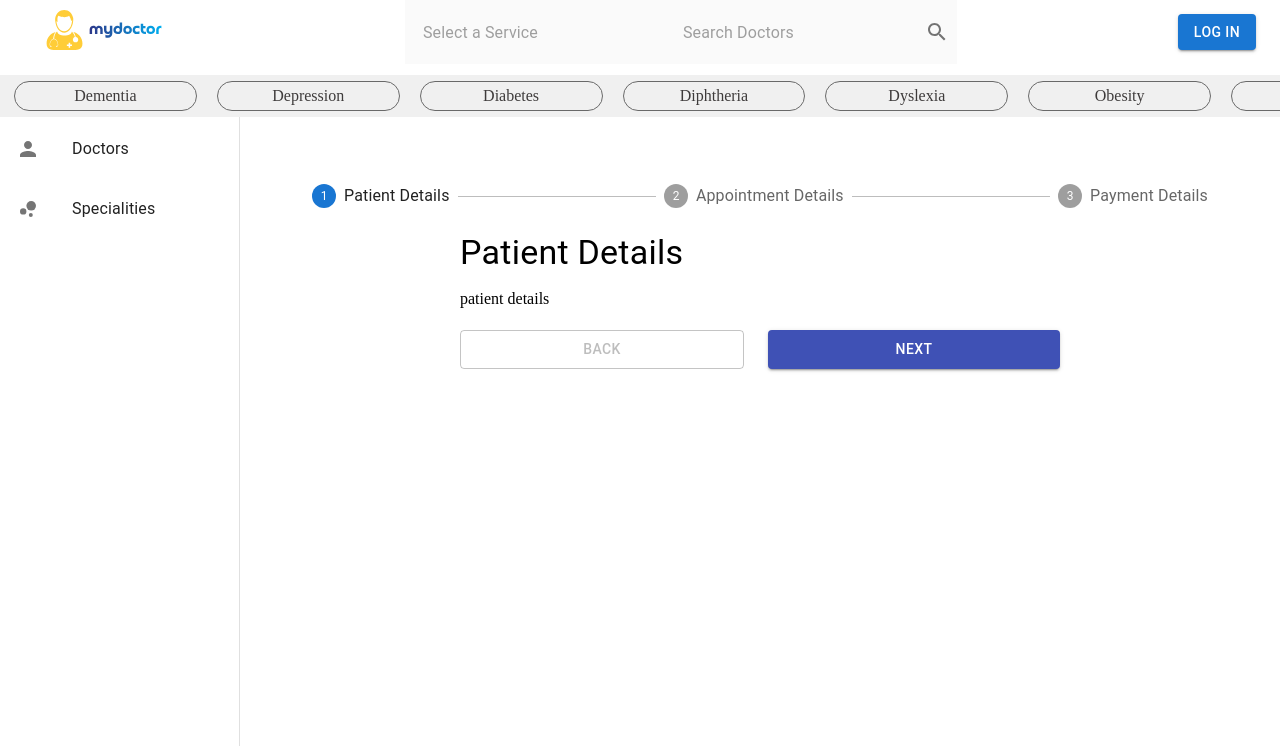
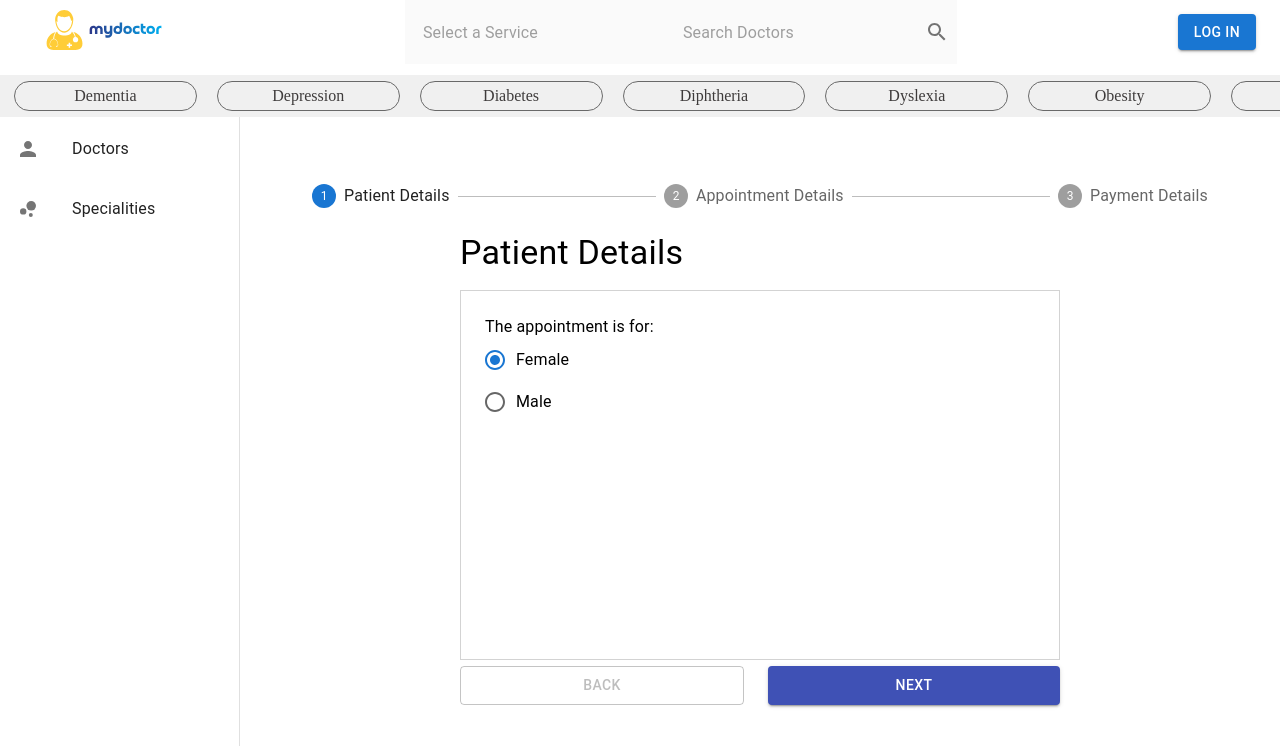
Before and after one commit to Akshat-65/my-doctor-app, a React (Create React App) app: page /book-appointment in a window 1280 px wide. Shown: the top 746 px of the page. Built offline with nearby package versions, Linux system fonts and the light colour scheme; no server answers.

Commit message:
added patient details card

```diff
--- a/src/components/PatientDetails.js
+++ b/src/components/PatientDetails.js
@@ -1,9 +1,52 @@
+import Box from "@mui/material/Box";
+import { Typography } from "@mui/material";
+import Radio from '@mui/material/Radio';
+import RadioGroup from '@mui/material/RadioGroup';
+import FormControlLabel from '@mui/material/FormControlLabel';
+import FormControl from '@mui/material/FormControl';
+import FormLabel from '@mui/material/FormLabel';
+import { useState } from "react";
+
+const wrapper = {
+  border: "0.5px solid lightGrey",
+  p: "1.5rem",
+  mt: "1rem",
+  minHeight: "40vh",
+};
+
 const PatientDetails = () => {
-    return (
-        <>
-        <p>patient details</p>
-        </>
-     );
-}
+
+    const [value, setValue] = useState('female');
+
+    const handleChange = (event) => {
+      setValue(event.target.value);
+    };
+
+  return (
+    <>
+      <Box sx={wrapper}>
+        <Typography component="span">The appointment is for:</Typography>
+
+        <Box>
+          <RadioGroup
+            aria-labelledby="demo-controlled-radio-buttons-group"
+            name="controlled-radio-buttons-group"
+            value={value}
+            // onChange={handleChange}
+          >
+            <FormControlLabel
+              value="female"
+              control={<Radio />}
+              label="Female"
+            />
+            <FormControlLabel value="male" control={<Radio />} label="Male" />
+          </RadioGroup>
+        </Box>
+
+        <Box></Box>
+      </Box>
+    </>
+  );
+};
 
 export default PatientDetails;
--- a/src/pages/BookAppointment.js
+++ b/src/pages/BookAppointment.js
@@ -9,11 +9,29 @@ import Typography from "@mui/material/Typography";
 import PatientDetails from "../components/PatientDetails";
 import PatientAppointmentDetails from "../components/PatientAppointmentDetails";
 import PatientPaymentDetails from "../components/PatientPaymentDetails";
+import { useState } from "react";
+const drawerWidth = 240;
+
+const mainComponentStyles = {
+    p: { xs: "4px", sm: "24px", md: "32px" },
+    pt: "8px",
+    flexGrow: 1,
+    width: { sm: `calc(100% - ${drawerWidth}px)` },
+  }
+
+  const detailsWrapper= {
+    ml: "auto",
+    mr: "auto",
+    pl: { xs: "16px", sm: "24px" },
+    pr: { xs: "16px", sm: "24px" },
+    maxWidth: { sm: "600px" },
+  }
+
 
 const BookAppointment = () => {
-  const drawerWidth = 240;
+
   const steps = ["Patient Details", "Appointment Details", "Payment Details"];
-  const [activeStep, setActiveStep] = React.useState(0);
+  const [activeStep, setActiveStep] = useState(0);
 
   const handleNext = () => {
     setActiveStep((prevActiveStep) => prevActiveStep + 1);
@@ -37,12 +55,7 @@ const BookAppointment = () => {
       <SideNav />
       <Box
         component="main"
-        sx={{
-          p: { xs: "4px", sm: "24px", md: "32px" },
-          pt: "8px",
-          flexGrow: 1,
-          width: { sm: `calc(100% - ${drawerWidth}px)` },
-        }}
+        sx={mainComponentStyles}
       >
         <Stepper activeStep={activeStep} sx={{ p: { xs: "16px", sm: "24px" } }}>
           {steps.map((label) => {
@@ -60,13 +73,7 @@ const BookAppointment = () => {
           })}
         </Stepper>
         <Box
-          sx={{
-            ml: "auto",
-            mr: "auto",
-            pl: { xs: "16px", sm: "24px" },
-            pr: { xs: "16px", sm: "24px" },
-            maxWidth: { sm: "600px" },
-          }}
+          sx={detailsWrapper}
         >
           <Typography variant="h4">
             {activeStep === 0
```
